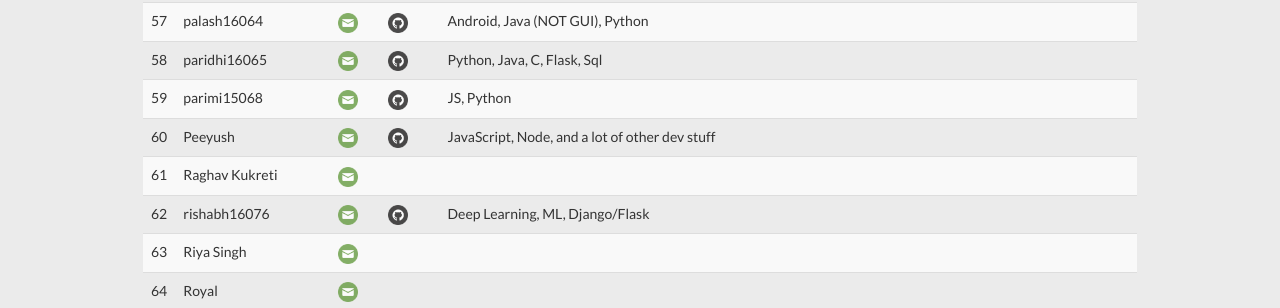
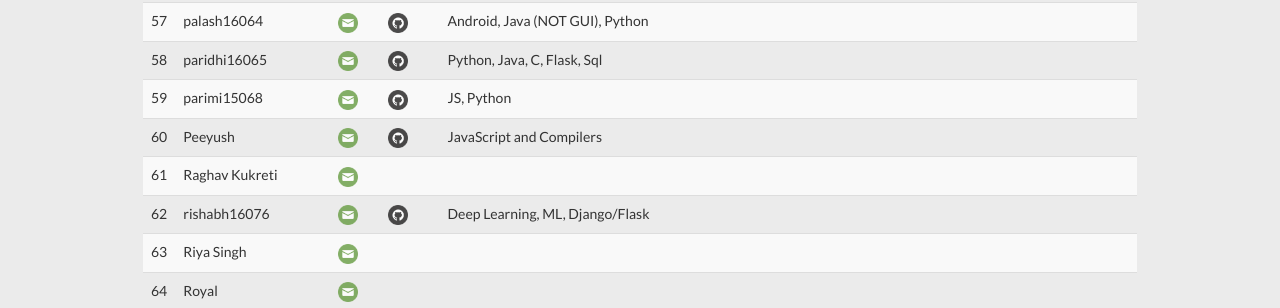
Before and after one commit to IIIT-Delhi/byld-website, a Jekyll site: the page built from site/members.md, in a window 1280 px wide and 900 px high, scrolled down 2622 px. Shown: the part 132-440 px from the top of the window. Built offline with Jekyll 4.4.1, drawn with Linux system fonts in a browser that asks for light colours; nearby versions of some CDN libraries; part of the change alters nothing that is shown; some of the changed text lies outside the part shown.

Commit message:
members.md: Update for Peeyush

```diff
--- a/site/members.md
+++ b/site/members.md
@@ -40,8 +40,8 @@ admins:
     fab fa-twitter: "https://twitter.com/kanikasaini911"
 
 - mail: "peeyush16254"
-  image: "admins/suryatej.jpg"
-  name: "Peeyush"
+  image: "admins/peeyush.png"
+  name: "Peeyush Kushwaha"
   fa-icons:
     fab fa-github: "https://github.com/peey"
     fab fa-twitter: "https://twitter.com/peeyFTW"
@@ -340,7 +340,7 @@ members:
 - email: peeyush16254
   name: Peeyush
   github: peey
-  skills: JavaScript, Node, and a lot of other dev stuff
+  skills: JavaScript and Compilers
 
 - email: raghav17082
   name: Raghav Kukreti
```
Also changed, not shown: site/assets/images/admins/peeyush.png (added).
